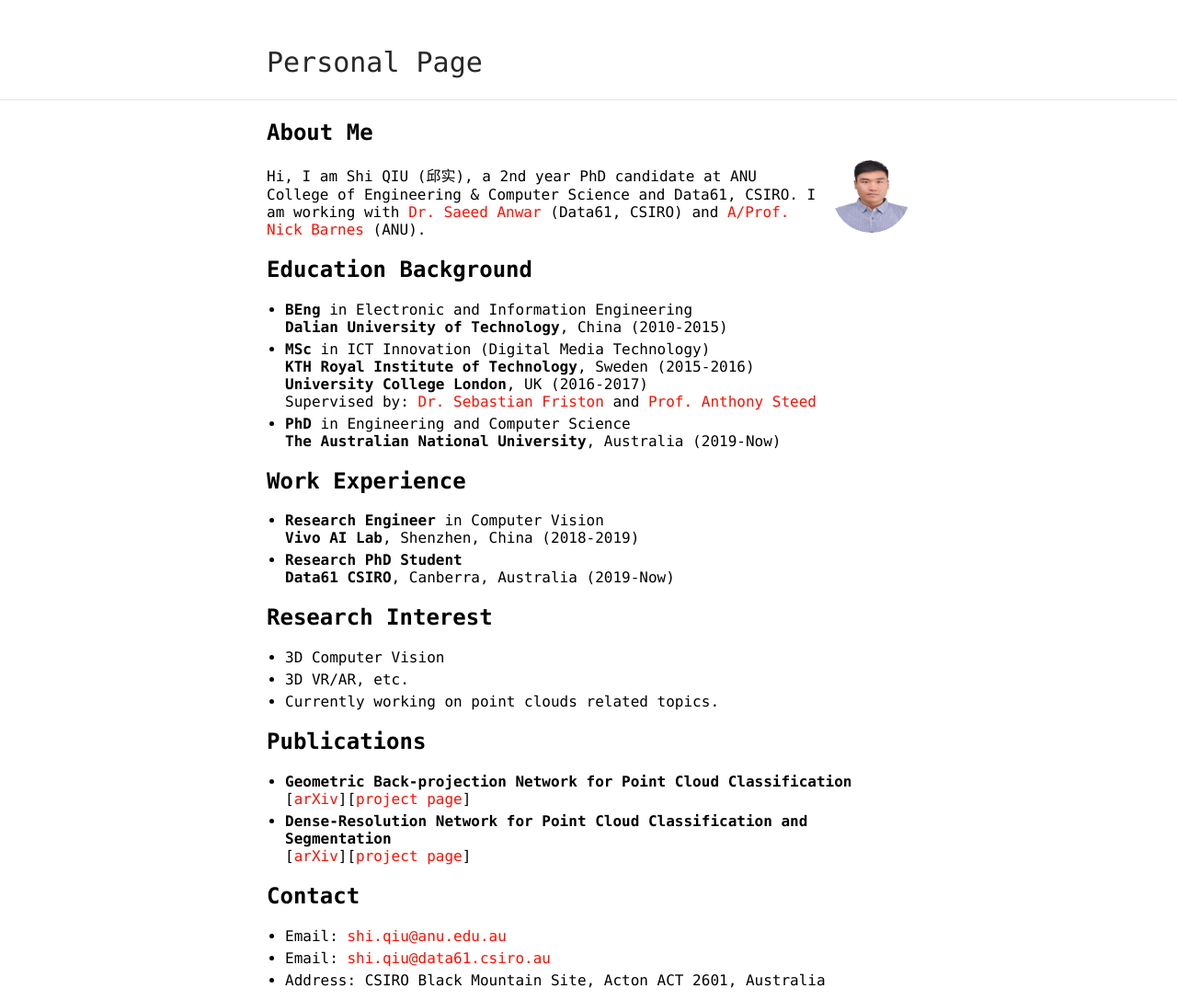
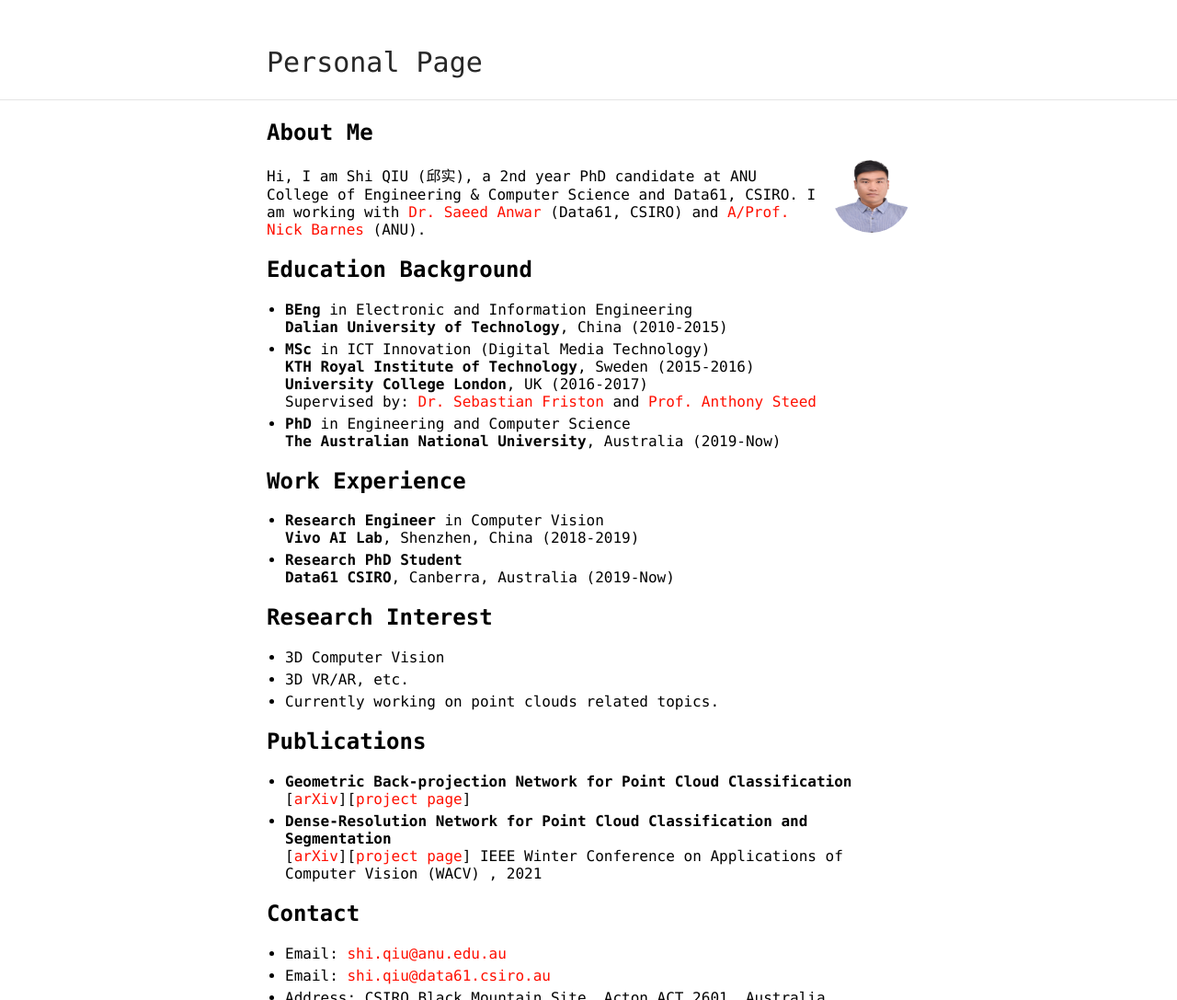
Before and after one commit to ShiQiu0419/ShiQiu0419.github.io, a Jekyll site: the page built from index.md, in a window 1280 px wide, cut to the strip 0-1087 px from the top of the page. Shown: the whole strip at 92% size. Built offline with Jekyll 4.4.1, drawn with Linux system fonts in a browser that asks for light colours; our own code applies the rules of GitHub Pages for plain Markdown files.

Commit message:
Update index.md

```diff
--- a/index.md
+++ b/index.md
@@ -33,6 +33,7 @@ Supervised by: [Dr. Sebastian Friston](https://wp.cs.ucl.ac.uk/sebastianfriston/
 [[arXiv](https://arxiv.org/abs/1911.12885)][[project page](https://github.com/ShiQiu0419/GFNet)]
 * **Dense-Resolution Network for Point Cloud Classification and Segmentation**
 [[arXiv](https://arxiv.org/abs/2005.06734)][[project page](https://github.com/ShiQiu0419/DRNet)]
+IEEE Winter Conference on Applications of Computer Vision (WACV) , 2021
 
 ## Contact
 * Email: [shi.qiu@anu.edu.au](mailto:shi.qiu@anu.edu.au)
```
